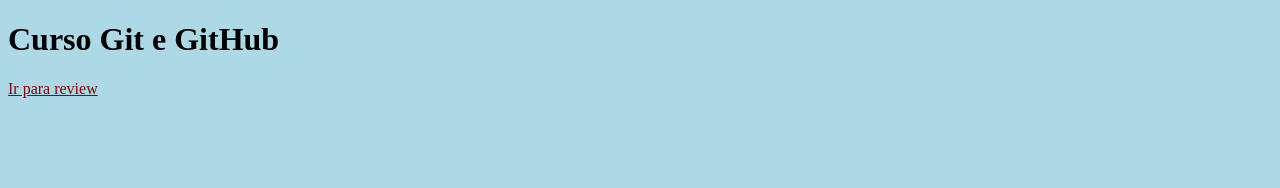
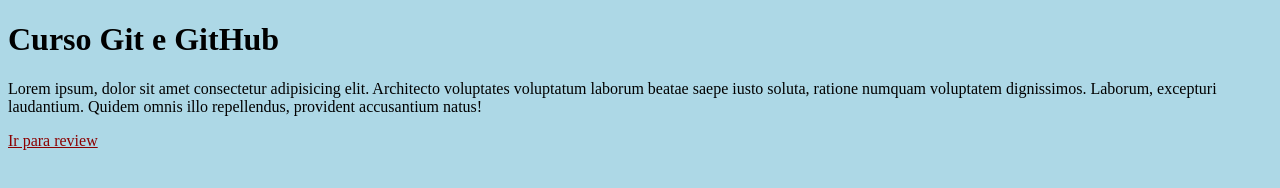
Before and after one commit to davibarbosadev/curso-git-gitHub, a website: page index.html in a window 1280 px wide. Drawn offline with Linux system fonts and the light colour scheme.

```diff
--- a/index.html
+++ b/index.html
@@ -8,6 +8,7 @@
 </head>
 <body>
     <h1>Curso Git e GitHub</h1>
+    <p>Lorem ipsum, dolor sit amet consectetur adipisicing elit. Architecto voluptates voluptatum laborum beatae saepe iusto soluta, ratione numquam voluptatem dignissimos. Laborum, excepturi laudantium. Quidem omnis illo repellendus, provident accusantium natus!</p>
     <a href="review.html">Ir para review</a>
 </body>
 </html>
```
